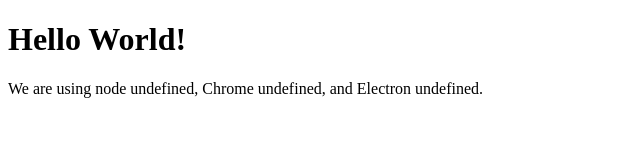
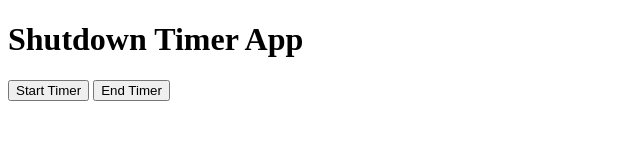
Before and after one commit to Talutha/shutdown-timer, an Electron app: page src/index.html in a window 800 px wide. Shown: the whole page, without its empty margins (0-640 px from the left). Drawn offline with Linux system fonts and the light colour scheme.

Commit message:
Setup basic javascript

```diff
--- a/src/index.html
+++ b/src/index.html
@@ -2,12 +2,13 @@
 <html>
   <head>
     <meta charset="UTF-8">
-    <title>Hello World!</title>
+    <script type='text/javascript' src='./js/javascript.js'></script>
+    <title>Shutdown Timer App</title>
   </head>
   <body>
-    <h1>Hello World!</h1>
-    We are using node <script>document.write(process.versions.node)</script>,
-    Chrome <script>document.write(process.versions.chrome)</script>,
-    and Electron <script>document.write(process.versions.electron)</script>.
+    <h1>Shutdown Timer App</h1>
+    <button type='button' onClick='sayHello()'>Start Timer</button>
+    <button type='button'>End Timer</button>
+
   </body>
 </html>
--- /dev/null
+++ b/src/js/javascript.js
@@ -0,0 +1,3 @@
+function sayHello() {
+  alert('Howdy!');
+}
--- a/src/main.js
+++ b/src/main.js
@@ -16,7 +16,7 @@
   win.loadURL(`file://${__dirname}/index.html`);
 
   // Open the DevTools.
-  win.webContents.openDevTools();
+  //win.webContents.openDevTools();
 
   // Emitted when the window is closed.
   win.on('closed', () => {
```
